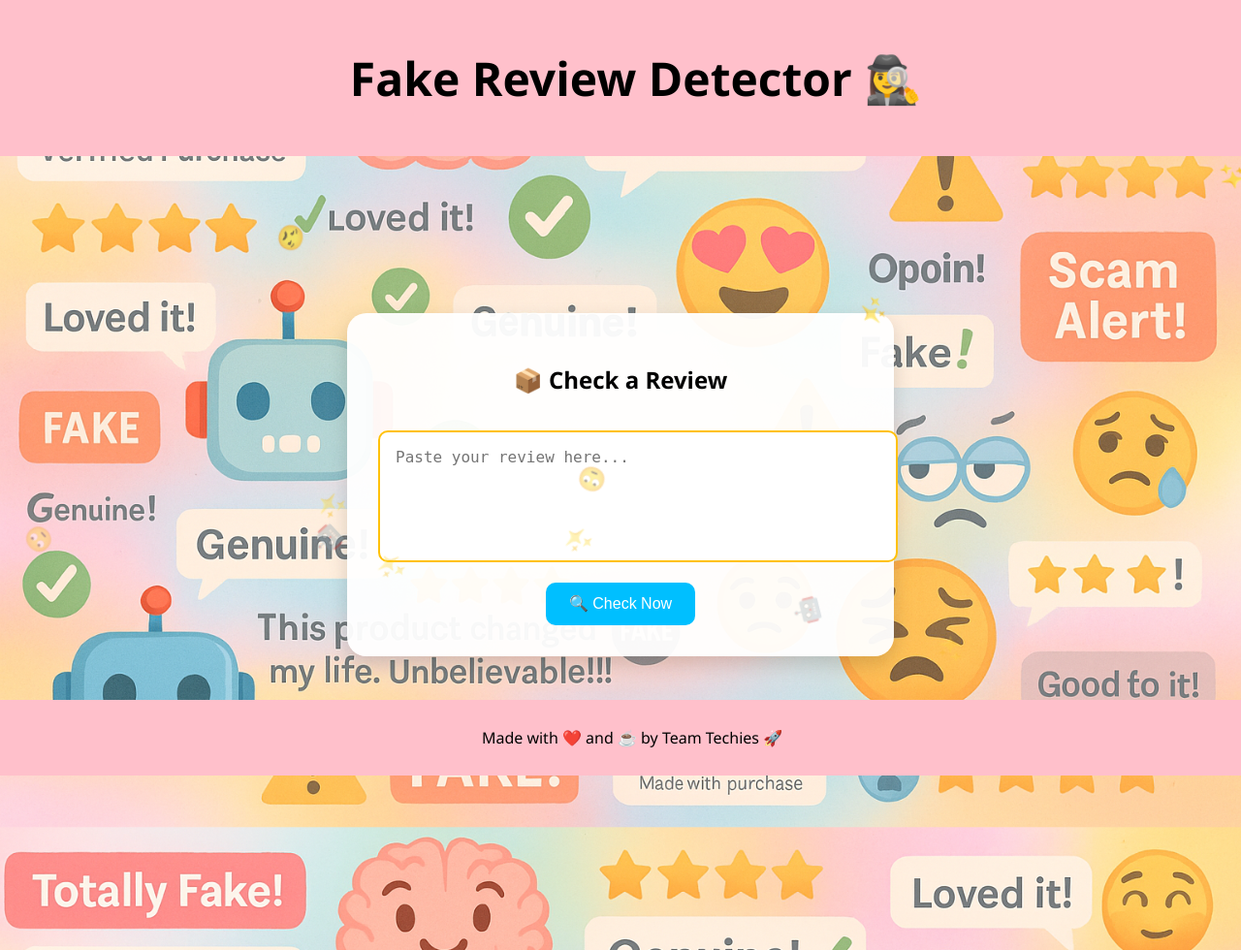
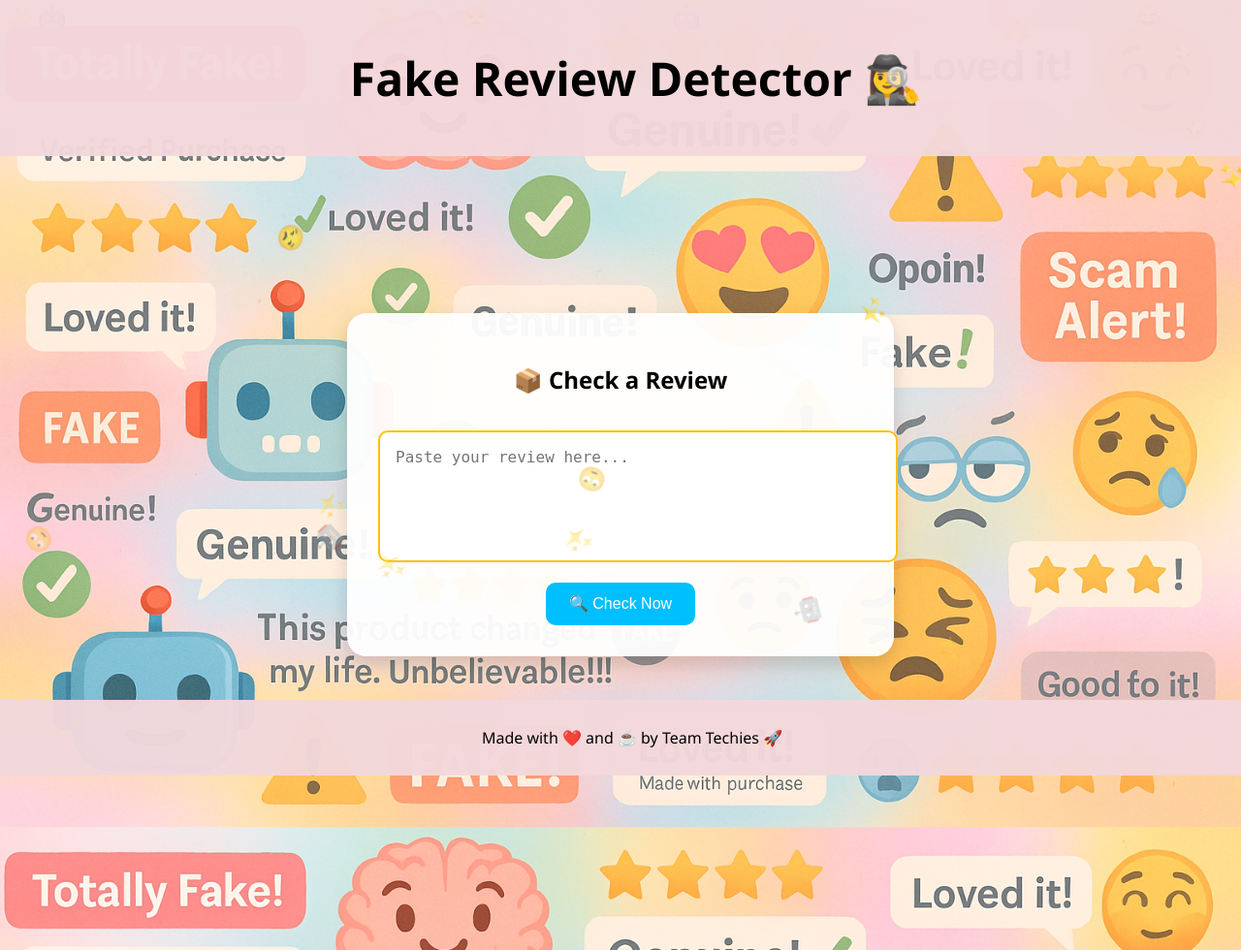
Before and after one commit to Pg-umit/fake-review-detector, a Flask app: page / in a window 1280 px wide. Shown: the whole page at 97% size. Run offline with Flask 3, Linux system fonts and the light colour scheme; parts of the project's set-up code (start-up, migrations or seed data) failed here and were passed over.

```diff
--- a/templates/index.html
+++ b/templates/index.html
@@ -17,7 +17,7 @@
       position: fixed;
       top: 0;
       width: 100%;
-      background-color: #ffc0cb;
+      background-color: #f3d8dcf6;
       padding: 1rem;
       text-align: center;
       font-size: 1.5rem;
@@ -29,7 +29,7 @@
       position: fixed;
       bottom: 0;
       width: 100%;
-      background-color: #ffc0cb;
+      background-color: #f3d8dcf6;
       padding: 0.75rem;
       text-align: center;
       font-size: 1rem;
```
